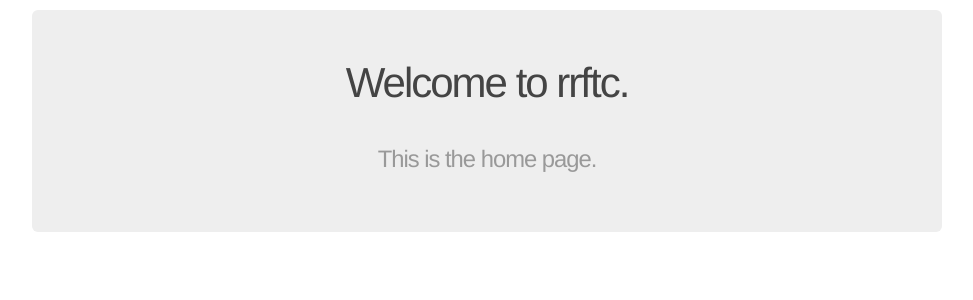
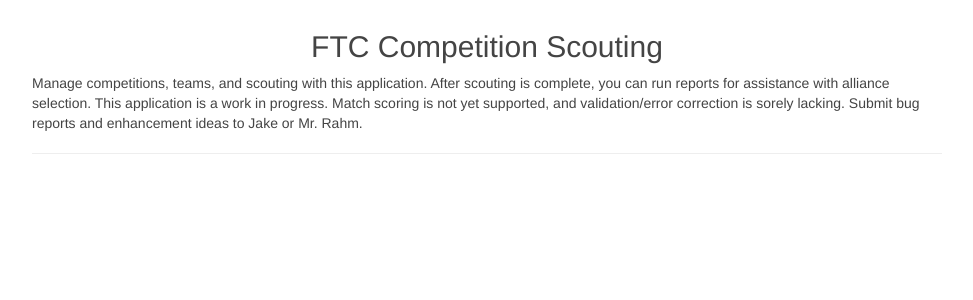
Before and after one commit to jasonrahm/rrftc, a Flask app: page / in a window 1280 px wide. Shown: the part 35-335 px from the top of the page, without its empty margins (153-1126 px from the left). Run offline with Flask 2, Linux system fonts and the light colour scheme; parts of the project's set-up code (start-up, migrations or seed data) failed here and were passed over; some libraries are stand-ins or nearby versions.

Commit message:
updated home, removed adminpanel

```diff
--- a/rrftc/forms.py
+++ b/rrftc/forms.py
@@ -44,11 +44,12 @@ class ScoutingForm(Form):
     debrisscoringmethod = SelectField('How is debris handled?', choices=[('Climb', 'Climb'),
                                                                          ('Launch', 'Launch'),
                                                                          ('Extend', 'Extend'),
-                                                                         ('Other', 'Other')])
+                                                                         ('Other', 'Other (add details in comments)')])
     hang = BooleanField('Can it hang?', default=False)
     allclear = BooleanField('Can it trigger the all clear?', default=False)
-    pof = TextAreaField('What are the perceived points of failure?', [validators.DataRequired('Please enter possible points of failure:')], default='points of failure:')
+    spof = TextAreaField('What are the perceived points of failure?', [validators.DataRequired('Please enter possible points of failure:')], default='points of failure:')
     comments = TextAreaField('General Comments', [validators.DataRequired('Please enter comments:')], default='general comments:')
+    watchlist = BooleanField('Add this team to the watch list?', default=False)
 
     submit = SubmitField('Add Report')
 
--- a/rrftc/models.py
+++ b/rrftc/models.py
@@ -102,6 +102,7 @@ class Scouting(db.Model):
     CanTriggerAllClearSignal = db.Column(db.Boolean, nullable=False)
     PossiblePointsOfFailure = db.Column(db.Text, nullable=False)
     GeneralComments = db.Column(db.Text, nullable=False)
+    WatchList = db.Column(db.Boolean, nullable=False)
     CreateDate = db.Column(db.DateTime, nullable=False)
     LastModifiedDate = db.Column(db.DateTime, nullable=False)
 
--- a/rrftc/routes.py
+++ b/rrftc/routes.py
@@ -7,20 +7,6 @@ from models import db, Competition, Scout, Team, CompetitionTeam, Scouting
 @app.route('/')
 def home():
     return render_template('home.html')
-
-@app.route('/adminPanel')
-def adminPanel():
-
-    if 'username' not in session:
-        return redirect(url_for('signin'))
-
-    user = session['username']
-    print user
-
-    if user is None:
-        redirect(url_for('signin'))
-    else:
-        return render_template('adminPanel.html')
 
 
 @app.route('/signin', methods = ['GET', 'POST'])
@@ -35,7 +21,7 @@ def signin():
             return render_template('signin.html', form=form)
         else:
             session['username'] = form.username.data
-            return redirect(url_for('adminPanel'))
+            return redirect(url_for('home'))
 
     elif request.method == 'GET':
         return render_template('signin.html', form=form)
--- a/rrftc/static/css/main.css
+++ b/rrftc/static/css/main.css
@@ -48,19 +48,7 @@ div.jumbo {
 }
 
 h2 {
-  font-size: 3em;
-  margin-top: 40px;
   text-align: center;
-  letter-spacing: -2px;
-}
-
-h3 {
-  font-size: 1.7em;
-  font-weight: 100;
-  margin-top: 30px;
-  text-align: center;
-  letter-spacing: -1px;
-  color: #999;
 }
 
 /*
--- a/rrftc/templates/home.html
+++ b/rrftc/templates/home.html
@@ -1,7 +1,30 @@
 {% extends "layout.html" %}
 {% block content %}
-  <div class="jumbo">
-    <h2>Welcome to rrftc.<h2>
-    <h3>This is the home page.<h3>
-  </div>
+    <h2>FTC Competition Scouting</h2>
+    <p>Manage competitions, teams, and scouting with this application. After scouting is complete,
+        you can run reports for assistance with alliance selection. This application is a work in
+        progress. Match scoring is not yet supported, and validation/error correction is sorely
+        lacking. Submit bug reports and enhancement ideas to Jake or Mr. Rahm.</p>
+    <hr size="5">
+    {%  if 'username' in session %}
+    <h3>Management Workflow</h3>
+    <ol class="list">
+        <li>Add anyone that might be scouting</li>
+        <li>Add competition (if not already present)</li>
+        <li>Add team (if not already present)</li>
+        <li>Add teams to the appropriate competition</li>
+        <li>Scout all the teams</li>
+        <li>Run Initial Report (future)</li>
+        <li>Add Matches (future)</li>
+        <li>Score Matches (future)</li>
+        <li>Run Refined Reports (future)</li>
+    </ol>
+    <h3>Resources</h3>
+    <ul class="list-unstyled">
+        <li><a href="{{ url_for('scouts') }}">Scouts</a></li>
+        <li><a href="{{ url_for('teams') }}">Teams</a></li>
+        <li><a href="{{ url_for('competitions') }}">Competitions</a></li>
+        <li><a href="{{ url_for('scouting') }}">Scouting</a></li>
+    </ul>
+    {%  endif %}
 {% endblock %}
--- a/rrftc/templates/layout.html
+++ b/rrftc/templates/layout.html
@@ -17,7 +17,6 @@
              <ul class="menu">
                 <li><a href="{{ url_for('home') }}">Home</a></li>
                 {% if 'username' in session %}
-                <li><a href="{{ url_for('adminPanel') }}">Admin Panel</a></li>
                 <li><a href="{{ url_for('scouts') }}">Scouts</a></li>
                 <li><a href="{{ url_for('teams') }}">Teams</a></li>
                 <li><a href="{{ url_for('competitions') }}">Competitions</a></li>
--- a/rrftc/templates/scouting.html
+++ b/rrftc/templates/scouting.html
@@ -1,9 +1,6 @@
 {% extends "layout.html" %}
 {% block content %}
-  <div class="jumbo">
-    <h2>Scouting<h2>
-  </div>
-  <h3>Scout a Team</h3>
+  <h2>Scouting Form</h2>
   <form class='form-horizontal' action="{{ url_for('scouting') }}" method=post>
     {{ form.hidden_tag() }}
     {%  for field in form if field.widget.input_type != 'hidden' %}
```
Also changed, not shown: other parts of rrftc/static/css/main.css (+0 -81 lines), rrftc/templates/adminPanel.html (deleted, +0 -7 lines), rrftc/templates/competition_details.html (+17 -11 lines).
